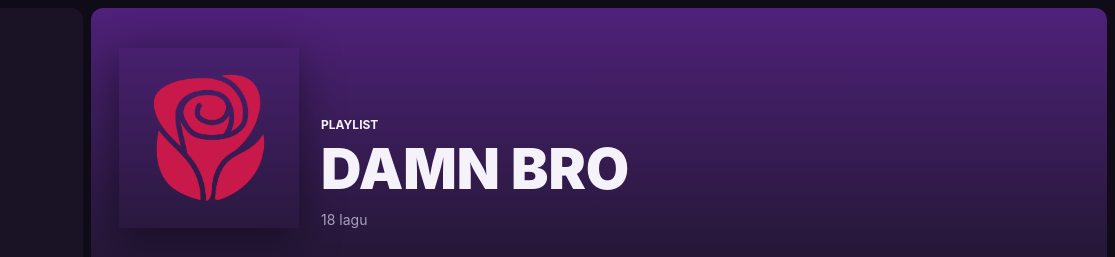
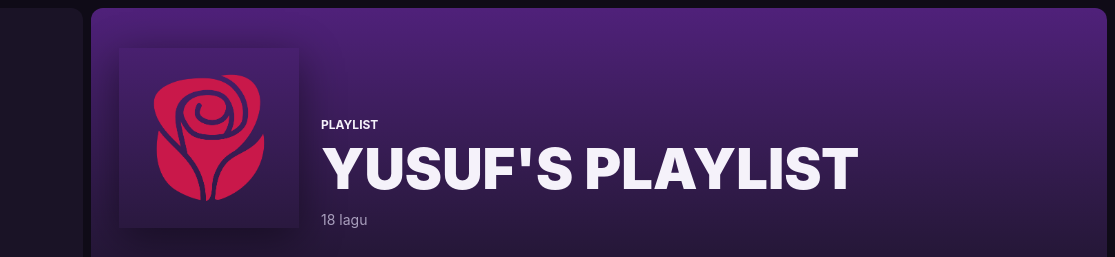
Before and after one commit to ahmadyusuf347/music, a plain HTML site: page index.html in a window 1280 px wide. Shown: the top 257 px of the page, 165-1280 px from the left. Drawn offline with Linux system fonts and the light colour scheme.

Commit message:
damn-broooo

```diff
--- a/index.html
+++ b/index.html
@@ -913,7 +913,9 @@
     <main class="main">
       <div class="stk" id="stk">
         <div class="stk-in">
-          <div class="stk-art"><svg><use href="#i-note" /></svg></div>
+          <div class="stk-art">
+            <svg><use href="#i-note" /></svg>
+          </div>
           <b class="stk-name" id="pn2"></b>
           <button class="big stk-play" id="bp2" aria-label="Putar">
             <svg><use href="#i-play" /></svg>
@@ -1013,7 +1015,7 @@
 
     <script>
       /* ============ PENGATURAN: EDIT BAGIAN INI ============ */
-      var PLAYLIST_NAME = "DAMN BRO";
+      var PLAYLIST_NAME = "YUSUF'S PLAYLIST";
       var PLAYLIST_COVER = "asset/PlaylistCover.webp";
       var SONGS = [
         /* Taruh file MP3 di folder "lagu" di samping file HTML ini, lalu daftarkan di sini.
@@ -1082,10 +1084,10 @@
           lrc: "asset/lirik/",
         },
         {
-          title: "",
-          artist: "",
-          src: "asset/",
-          cover: "asset/cover_mp3/",
+          title: "Location Unknown",
+          artist: "HONNE",
+          src: "asset/HONNE_Location_Unknown.mp3",
+          cover: "asset/cover_mp3/Honne.jpg",
           lrc: "asset/lirik/",
         },
         {
@@ -1306,7 +1308,7 @@
           function () {
             mn.classList.toggle("sc", mn.scrollTop > hero.offsetHeight - 10);
           },
-          { passive: true }
+          { passive: true },
         );
       })();
       $("nx").onclick = function () {
```
Also changed, not shown: asset/cover_mp3/Honne.jpg (added), 1 other file.
